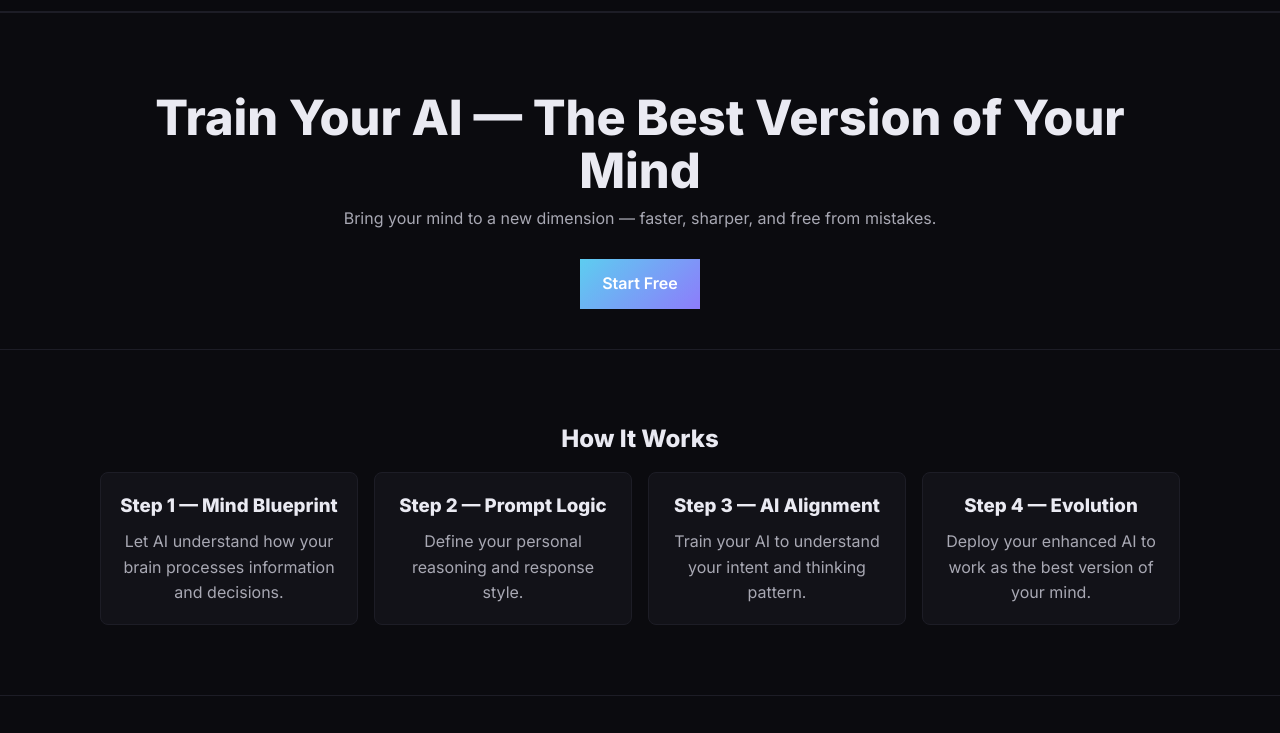
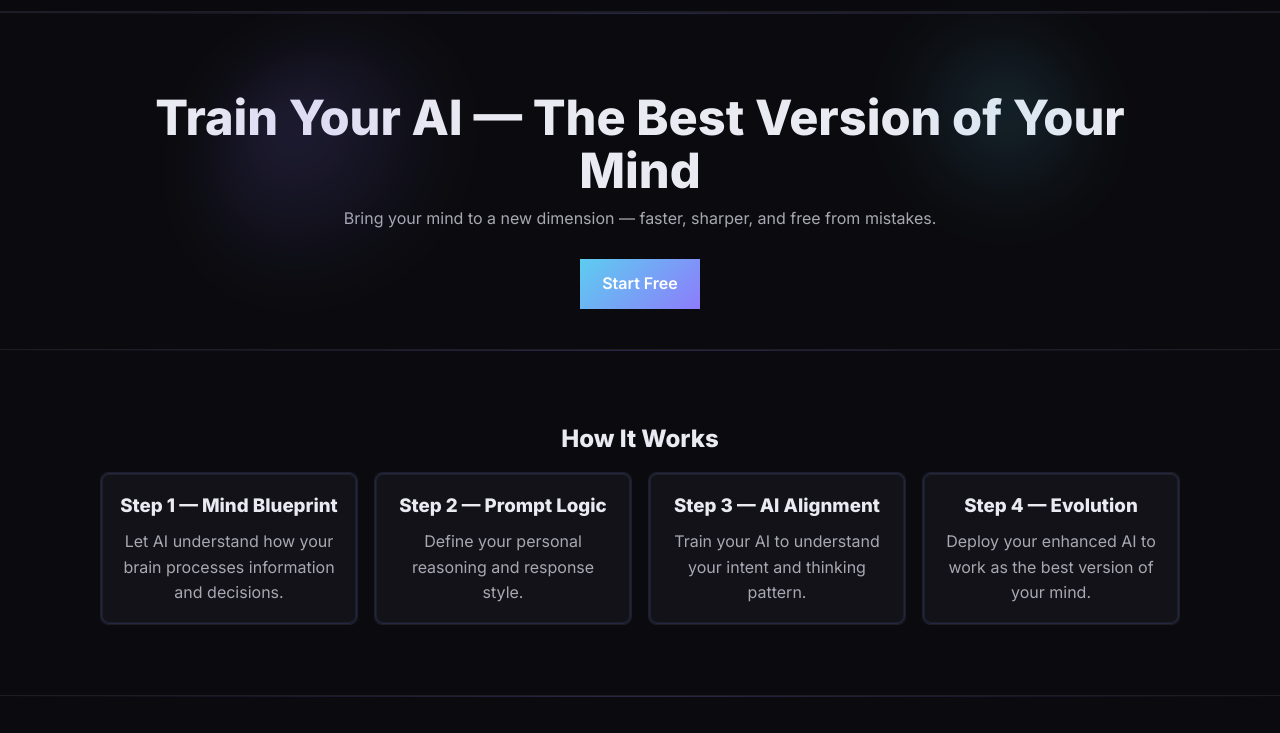
Before and after one commit to smartigoai-sketch/trainyourAI, a plain HTML site: page index.html in a window 1280 px wide. Shown: the part 67-800 px from the top of the page. Drawn offline with Linux system fonts and the light colour scheme.

Commit message:
Update index.html

```diff
--- a/index.html
+++ b/index.html
@@ -38,6 +38,25 @@ section { padding:50px 0; border-top:1px solid var(--border); }
 .card { background:var(--card); border:1px solid var(--border); border-radius:8px; padding:18px; }
 .card h3 { text-align:center; margin-bottom:8px; }
 .card p { text-align:center; }
+  /* === Edge luminoso per le card === */
+.card {
+  position: relative;
+  overflow: hidden;
+}
+.card::after {
+  content: "";
+  position: absolute;
+  inset: 0;
+  border-radius: 8px;
+  border: 1px solid rgba(141,124,251,.18);
+  box-shadow: inset 0 0 0 1px rgba(94,205,240,.08);
+  pointer-events: none;
+}
+.card:hover {
+  transform: translateY(-2px);
+  transition: transform .2s ease;
+}
+
 .btn { display:inline-block; padding:12px 22px; border:none; border-radius:0; font-weight:600; transition:box-shadow .25s ease,transform .25s ease; cursor:pointer; }
 .btn-primary { background:linear-gradient(135deg,var(--accent1),var(--accent2)); color:#fff!important; }
 .btn-primary:hover { box-shadow:0 0 14px rgba(141,124,251,.4); transform:translateY(-2px); }
@@ -138,6 +157,36 @@ textarea:focus, input[type=email]:focus {
 <meta name="twitter:title" content="Train Your AI — Smartigo">
 <meta name="twitter:description" content="Unlock the best version of your mind with AI.">
 <meta name="twitter:image" content="https://smartigoai.eu/smartigo-logo.png">
+  /* Background subtle mesh */
+body::before{
+  content:"";
+  position:fixed; inset:-20% -20% auto -20%;
+  height:80vh;
+  background:
+    radial-gradient(40% 40% at 20% 20%, rgba(141,124,251,.18), transparent 60%),
+    radial-gradient(35% 35% at 80% 10%, rgba(94,205,240,.14), transparent 60%),
+    radial-gradient(45% 45% at 60% 80%, rgba(141,124,251,.12), transparent 65%);
+  filter: blur(40px);
+  z-index:-1;
+}
+
+/* Section separators (hairline glow) */
+section { position: relative; }
+section::before{
+  content:"";
+  position:absolute; left:0; right:0; top:0; height:1px;
+  background: linear-gradient(90deg, transparent, rgba(141,124,251,.35), transparent);
+  opacity:.7;
+}
+.orbs{ position:relative; }
+.orb{
+  position:absolute; border-radius:999px; filter: blur(30px); opacity:.28; pointer-events:none;
+}
+.orb-a{ width:280px; height:280px; left:10%; top:-40px;
+  background: radial-gradient(circle at 30% 30%, rgba(141,124,251,.6), transparent 60%); }
+.orb-b{ width:220px; height:220px; right:8%; top:-60px;
+  background: radial-gradient(circle at 60% 40%, rgba(94,205,240,.55), transparent 60%); }
+
 </style>
 </head>
 
@@ -162,6 +211,11 @@ textarea:focus, input[type=email]:focus {
 <main>
 <section id="hero" class="fade-in" style="padding-bottom:20px;">
   <div class="container">
+    <div class="orbs">
+  <span class="orb orb-a"></span>
+  <span class="orb orb-b"></span>
+</div>
+
     <h1>Train Your AI — The Best Version of Your Mind</h1>
     <p>Bring your mind to a new dimension — faster, sharper, and free from mistakes.</p>
     <div style="text-align:center;margin-top:28px;">
```
